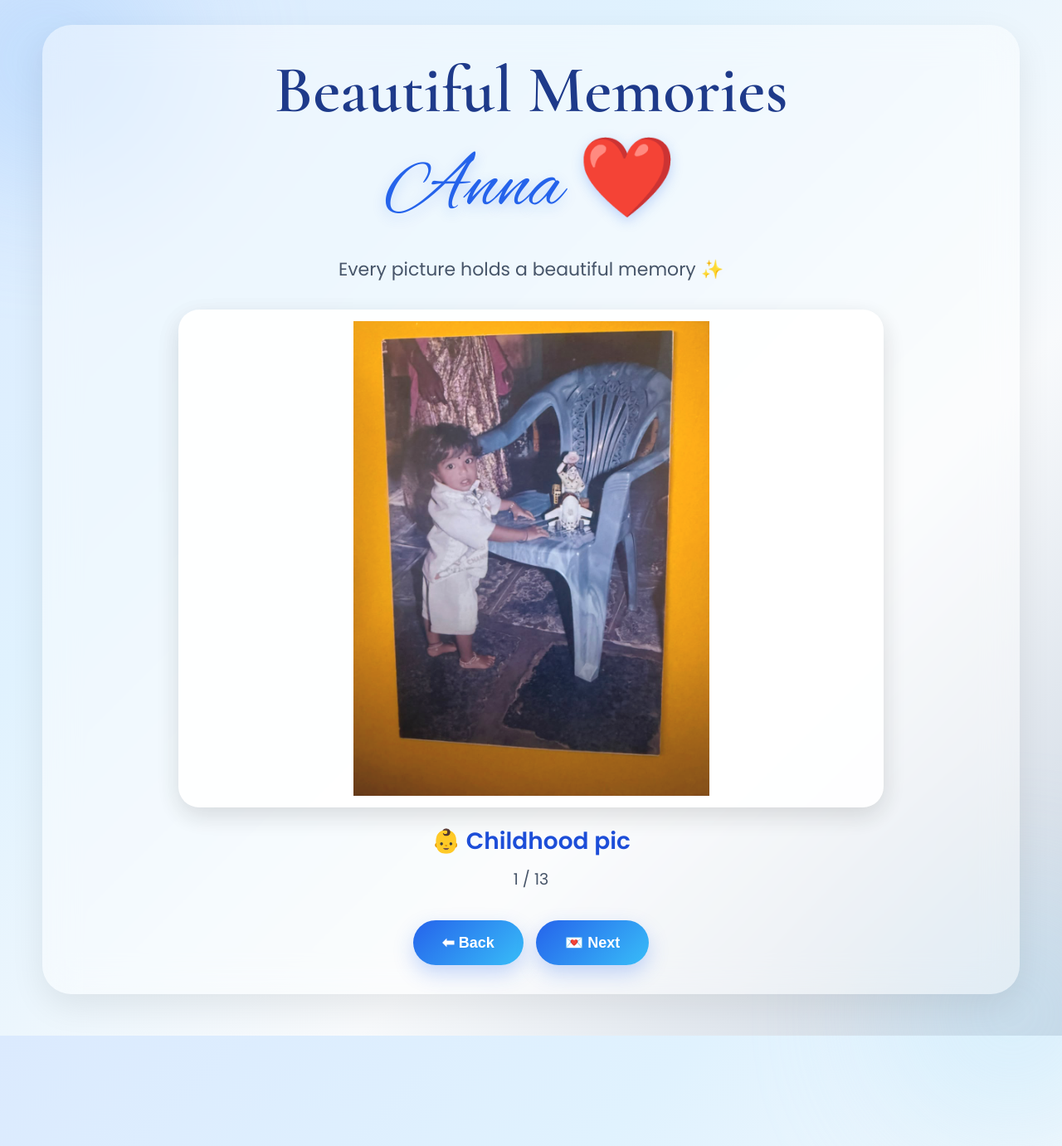
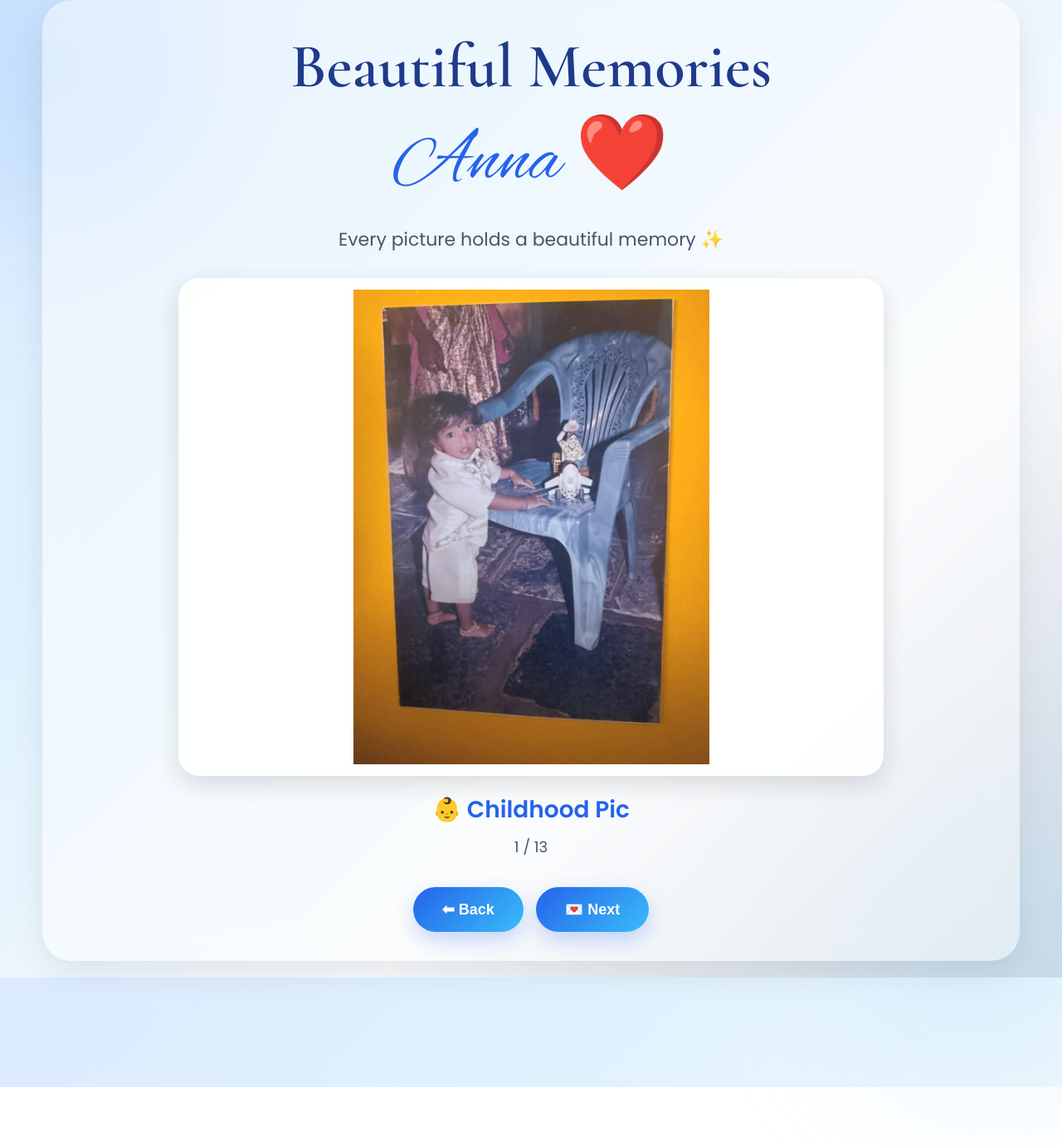
Before and after one commit to saiteja162534-tech/Anna-Birthday, a plain HTML site: page memories.html in a window 1280 px wide. Shown: the part 20-1401 px from the top of the page at 83% size. After the commit the page ends 1330 px from the top, so only its background shows below. Drawn offline with nearby package versions, Linux system fonts and the light colour scheme.

Commit message:
Update memories.html

```diff
--- a/memories.html
+++ b/memories.html
@@ -21,7 +21,6 @@ body{
 
 min-height:100vh;
 
-overflow-y:auto;
 overflow-x:hidden;
 
 display:flex;
@@ -47,17 +46,15 @@ position:relative;
 
 }
 
-/* Background Blur */
+/* Blur Background */
 
 .blur{
-
-pointer-events:none;
 
 position:absolute;
 
 border-radius:50%;
 
-filter:blur(80px);
+filter:blur(90px);
 
 opacity:.35;
 
@@ -67,8 +64,8 @@ animation:move 10s infinite alternate;
 
 .blur1{
 
-width:320px;
-height:320px;
+width:350px;
+height:350px;
 
 background:#93c5fd;
 
@@ -79,8 +76,8 @@ left:-100px;
 
 .blur2{
 
-width:320px;
-height:320px;
+width:350px;
+height:350px;
 
 background:#bae6fd;
 
@@ -101,22 +98,20 @@ transform:translateY(40px);
 
 }
 
-/* Main Container */
+/* Main Box */
 
 .container{
-
-margin:30px 0;
 
 width:95%;
 max-width:1300px;
 
+padding:35px;
+
 background:rgba(255,255,255,.45);
 
-backdrop-filter:blur(20px);
+backdrop-filter:blur(18px);
 
 border-radius:35px;
-
-padding:35px;
 
 text-align:center;
 
@@ -133,30 +128,23 @@ z-index:5;
 
 font-family:'Cormorant Garamond',serif;
 
-font-size:80px;
+font-size:75px;
+
+color:#1e3a8a;
 
 font-weight:600;
 
-color:#1e3a8a;
-
-line-height:1.1;
-
 }
-
-/* Anna */
 
 .anna{
 
 font-family:'Alex Brush',cursive;
 
-font-size:95px;
+font-size:90px;
 
 color:#2563eb;
 
 margin-top:5px;
-
-text-shadow:
-0 5px 15px rgba(37,99,235,.25);
 
 }
 
@@ -164,19 +152,17 @@ text-shadow:
 
 .subtitle{
 
+margin-top:20px;
+
 font-size:22px;
 
 color:#475569;
 
-margin-top:20px;
-
 margin-bottom:30px;
-
-line-height:1.7;
 
 }
 
-/* Slideshow */
+/* Image */
 
 .slideshow{
 
@@ -188,15 +174,11 @@ align-items:center;
 
 }
 
-/* Images */
-
 .slideshow img{
 
 width:100%;
 
 max-width:850px;
-
-height:auto;
 
 max-height:75vh;
 
@@ -204,9 +186,9 @@ object-fit:contain;
 
 background:white;
 
+padding:10px;
+
 border-radius:25px;
-
-padding:10px;
 
 border:4px solid rgba(255,255,255,.8);
 
@@ -227,7 +209,7 @@ font-size:28px;
 
 font-weight:600;
 
-color:#1d4ed8;
+color:#2563eb;
 
 }
 
@@ -237,7 +219,7 @@ color:#1d4ed8;
 
 margin-top:10px;
 
-font-size:19px;
+font-size:18px;
 
 color:#475569;
 
@@ -253,9 +235,9 @@ display:flex;
 
 justify-content:center;
 
+gap:15px;
+
 flex-wrap:wrap;
-
-gap:15px;
 
 }
 
@@ -282,10 +264,10 @@ linear-gradient(
 
 color:white;
 
+transition:.4s;
+
 box-shadow:
 0 10px 25px rgba(37,99,235,.25);
-
-transition:.4s;
 
 }
 
@@ -294,8 +276,6 @@ button:hover{
 transform:translateY(-4px);
 
 }
-
-/* Audio */
 
 audio{
 display:none;
@@ -306,7 +286,7 @@ display:none;
 @media(max-width:768px){
 
 .title{
-font-size:55px;
+font-size:50px;
 }
 
 .anna{
@@ -321,17 +301,13 @@ font-size:18px;
 font-size:22px;
 }
 
-.counter{
-font-size:16px;
-}
-
 button{
 font-size:16px;
 padding:14px 28px;
 }
 
 .container{
-padding:25px 18px;
+padding:22px;
 }
 
 .slideshow img{
@@ -341,6 +317,7 @@ max-height:65vh;
 }
 
 </style>
+
 </head>
 
 <body>
@@ -372,7 +349,7 @@ Every picture holds a beautiful memory ✨
 
 <div class="caption" id="caption">
 
-👶 Childhood pic
+👶 Childhood Pic
 
 </div>
 
@@ -428,9 +405,9 @@ const images=[
 
 const captions=[
 
-"👶 Childhood pic",
+"👶 Childhood Pic",
 "🧸 Beautiful Memories",
-"Best Brother Forever🫂",
+"🫂 Best Brother Forever",
 "🎉 Happy Smiles",
 "🥹 Unforgettable Memories",
 "😎 Simple Yet Special",
@@ -438,7 +415,7 @@ const captions=[
 "❤️ Precious Bond",
 "🌟 Growing Together",
 "🎊 Lovely Memories",
-"✈️ Emotional Time🥹",
+"✈️ Emotional Time",
 "🤝 Blood ❤️",
 "🎂 Happy Birthday Anna 👑"
 
@@ -465,11 +442,9 @@ let current=0;
 
 let currentSong=0;
 
-/* Start Song */
+/* Start Music */
 
 player.src=songs[currentSong];
-
-/* Mobile + PC Music */
 
 if(localStorage.getItem("musicAllowed")==="true"){
 
@@ -527,8 +502,6 @@ return;
 
 }
 
-/* Fade Effect */
-
 slide.style.opacity=0;
 
 setTimeout(()=>{
```
